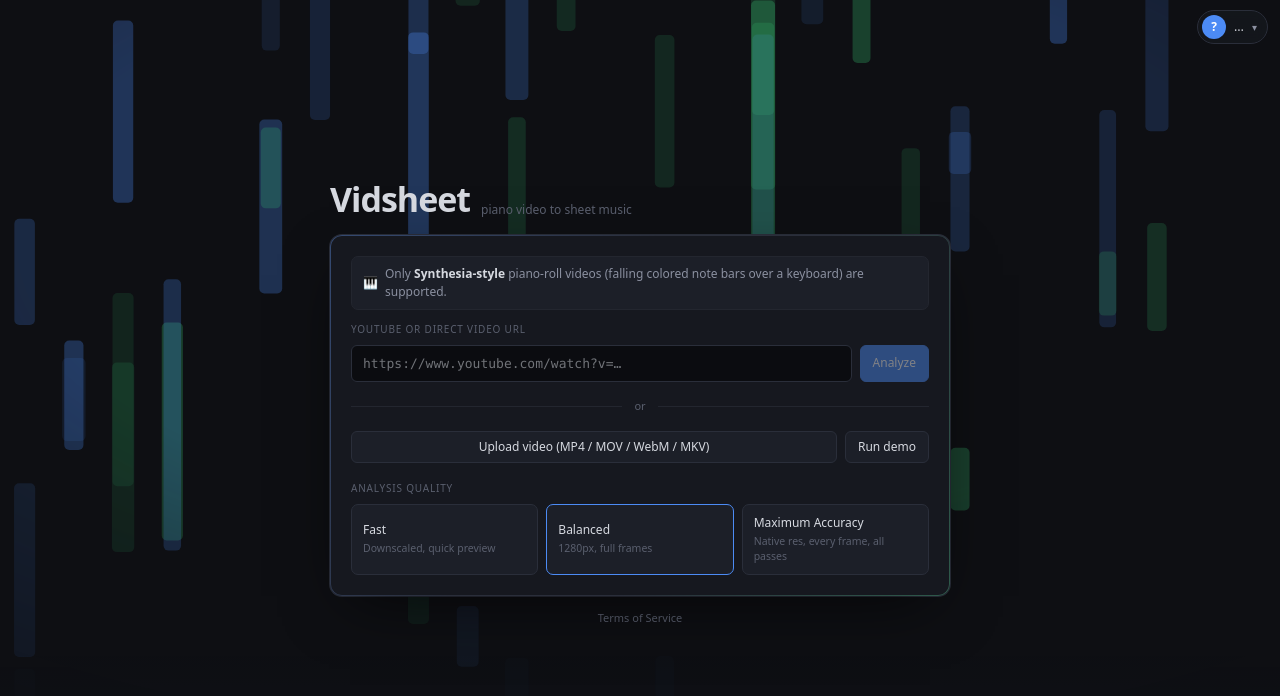
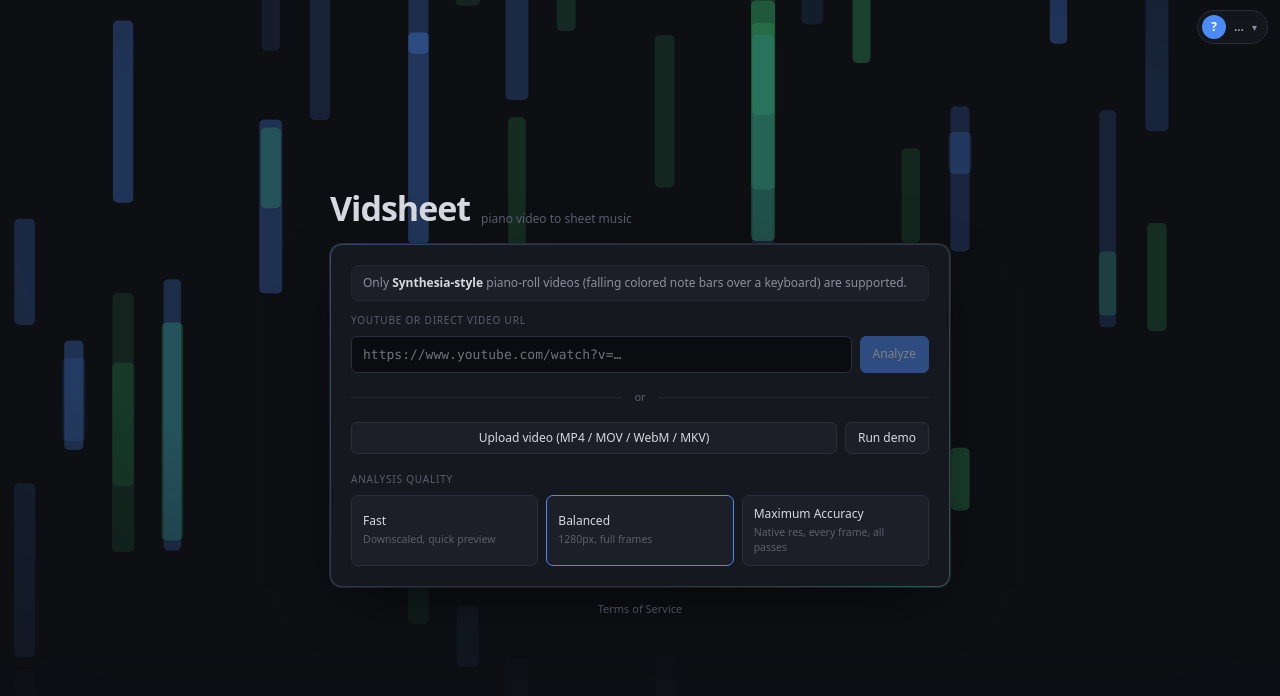
Before and after one commit to qwelpl/vidsheet-v2, a Next.js app in the folder web/: page / in a window 1280 px wide. Shown: the top 696 px of the page. Built offline with nearby package versions, Linux system fonts and the light colour scheme; no server answers.

Commit message:
style(web): remove piano emoji from Synthesia note

```diff
--- a/web/app/components/Landing.tsx
+++ b/web/app/components/Landing.tsx
@@ -53,12 +53,11 @@
         </div>
 
         <div className="panel vs-panel" style={{ borderRadius: 12, padding: 20 }}>
-          <div style={{ display: "flex", alignItems: "center", gap: 7, marginBottom: 12,
-            fontSize: 12, color: "var(--text-dim)", background: "var(--panel-2)",
-            border: "1px solid var(--border-soft)", borderRadius: 7, padding: "8px 11px" }}>
-            <span>🎹</span>
-            <span>Only <strong style={{ color: "var(--text)" }}>Synthesia-style</strong> piano-roll videos
-              (falling colored note bars over a keyboard) are supported.</span>
+          <div style={{ marginBottom: 12, fontSize: 12, color: "var(--text-dim)",
+            background: "var(--panel-2)", border: "1px solid var(--border-soft)",
+            borderRadius: 7, padding: "8px 11px" }}>
+            Only <strong style={{ color: "var(--text)" }}>Synthesia-style</strong> piano-roll videos
+            (falling colored note bars over a keyboard) are supported.
           </div>
           <div className="label" style={{ marginBottom: 8 }}>YouTube or direct video URL</div>
           <div style={{ display: "flex", gap: 8 }}>
```
